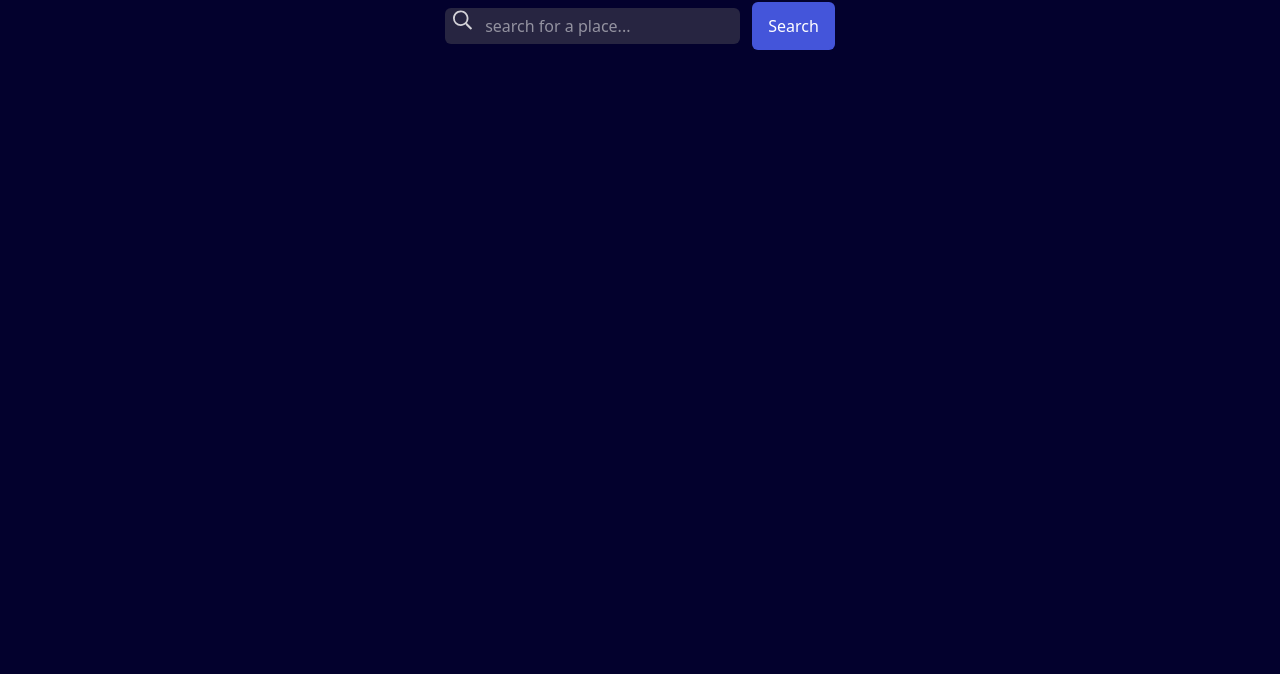
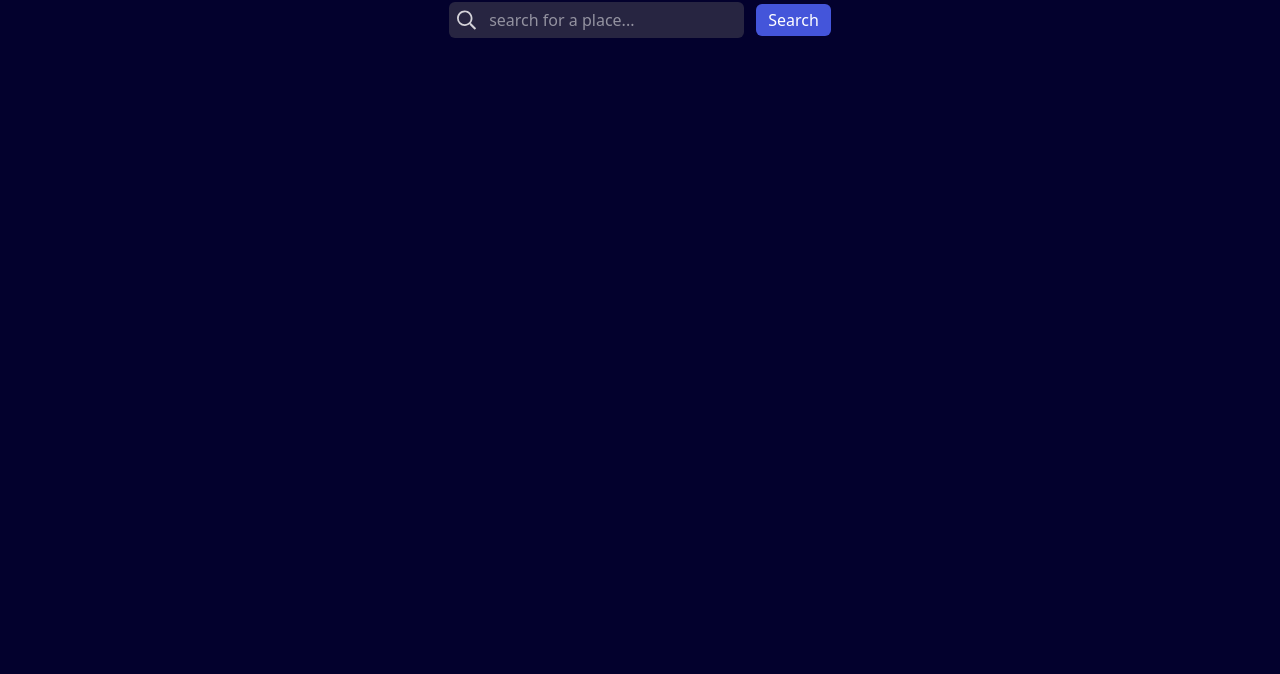
Before and after one commit to jabo-arnold-landry/Weather-App, a website with bundled scripts: page src/index.html in a window 1280 px wide. Shown: the part 126-800 px from the top of the page. Built offline with nearby package versions, Linux system fonts and the light colour scheme.

Commit message:
style:add-the-loading-state-structure
I used the has utility class in order for the animation to fit in with the normal button and load smoothly

```diff
--- a/src/index.html
+++ b/src/index.html
@@ -60,9 +60,7 @@
     </header>
 
     <main class="flex flex-col items-center gap-5 @container animate-pop">
-      <h1 class="text-3xl text-center ">
-        How's the sky looking today?
-      </h1>
+      <h1 class="text-3xl text-center">How's the sky looking today?</h1>
       <div class="">
         <form action="">
           <div
@@ -79,7 +77,7 @@
               class="bg-Neutral-800 rounded-md px-8 py-1.5 w-full placeholder:px-2 placeholder:truncate focus-within:outline-2 focus-within:outline-Neutral-300 hover:bg-Neutral-600 transition-colors duration-300 ease-in-out delay-150"
             />
             <button
-              class="col-span-full self-center bg-Blue-500 cursor-pointer px-4 py-1 rounded-md border-none capitalize sm:py-1 md:py-3 focus-within:border-2 hover:bg-Blue-700 transition-colors duration-300 ease-in-out delay-150"
+              class="col-span-full self-center bg-Blue-500 cursor-pointer px-3 py-1 rounded-md border-none capitalize focus-within:border-2 hover:bg-Blue-700 transition-colors duration-300 ease-in-out delay-150 has-[img]:px-4 has-[img]:flex gap-1 justify-center items-center"
               type="submit"
             >
               search
```
Also changed, not shown: src/output.css.
